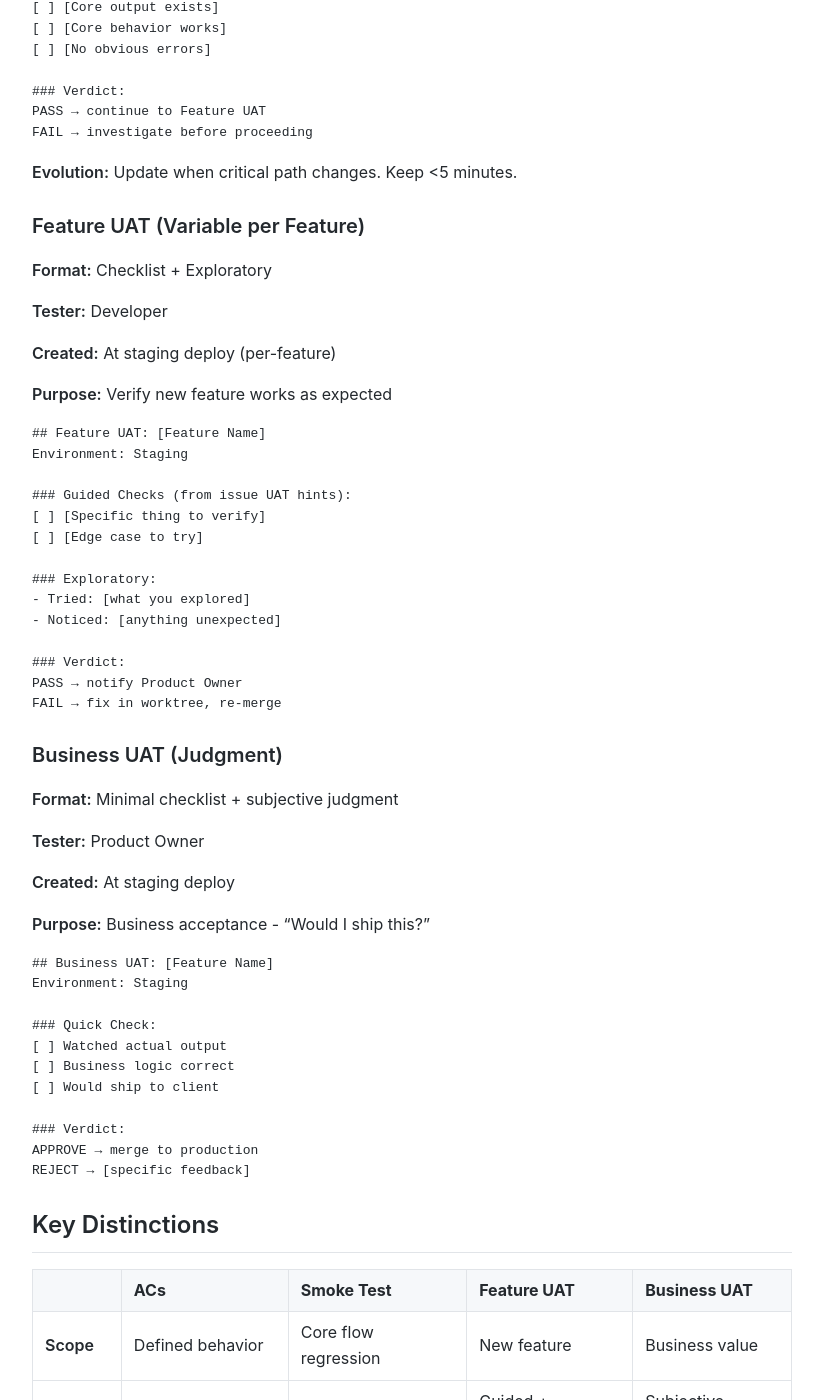
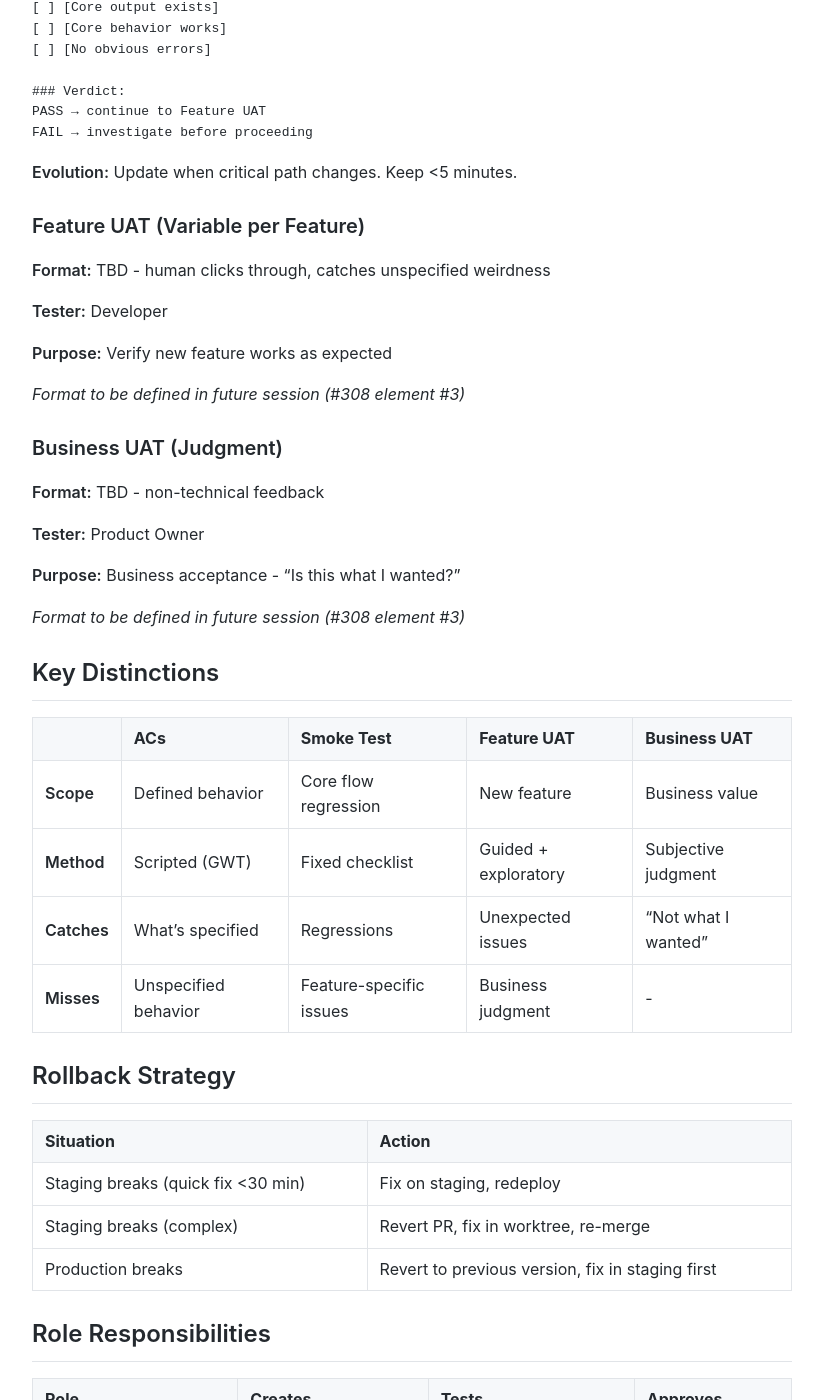
Before and after one commit to MariusWilsch/public-wilsch-ai-pages, a Jekyll site: the page built from global/staging-uat-workflow.md, in a window 1280 px wide and 1400 px high, scrolled down 5750 px. Shown: the whole window, without its empty margins (228-1051 px from the left). Built offline with Jekyll 4.4.1, drawn with Linux system fonts in a browser that asks for light colours; our own code applies the rules of GitHub Pages for plain Markdown files.

Commit message:
Sync from hippocampus 2026-01-18

````diff
--- a/global/staging-uat-workflow.md
+++ b/global/staging-uat-workflow.md
@@ -214,54 +214,23 @@ FAIL → investigate before proceeding
 
 ### Feature UAT (Variable per Feature)
 
-**Format:** Checklist + Exploratory
+**Format:** TBD - human clicks through, catches unspecified weirdness
 
 **Tester:** Developer
 
-**Created:** At staging deploy (per-feature)
-
 **Purpose:** Verify new feature works as expected
 
-```markdown
-## Feature UAT: [Feature Name]
-Environment: Staging
-
-### Guided Checks (from issue UAT hints):
-[ ] [Specific thing to verify]
-[ ] [Edge case to try]
-
-### Exploratory:
-- Tried: [what you explored]
-- Noticed: [anything unexpected]
-
-### Verdict:
-PASS → notify Product Owner
-FAIL → fix in worktree, re-merge
-```
+*Format to be defined in future session (#308 element #3)*
 
 ### Business UAT (Judgment)
 
-**Format:** Minimal checklist + subjective judgment
+**Format:** TBD - non-technical feedback
 
 **Tester:** Product Owner
 
-**Created:** At staging deploy
+**Purpose:** Business acceptance - "Is this what I wanted?"
 
-**Purpose:** Business acceptance - "Would I ship this?"
-
-```markdown
-## Business UAT: [Feature Name]
-Environment: Staging
-
-### Quick Check:
-[ ] Watched actual output
-[ ] Business logic correct
-[ ] Would ship to client
-
-### Verdict:
-APPROVE → merge to production
-REJECT → [specific feedback]
-```
+*Format to be defined in future session (#308 element #3)*
 
 ## Key Distinctions
 
````
